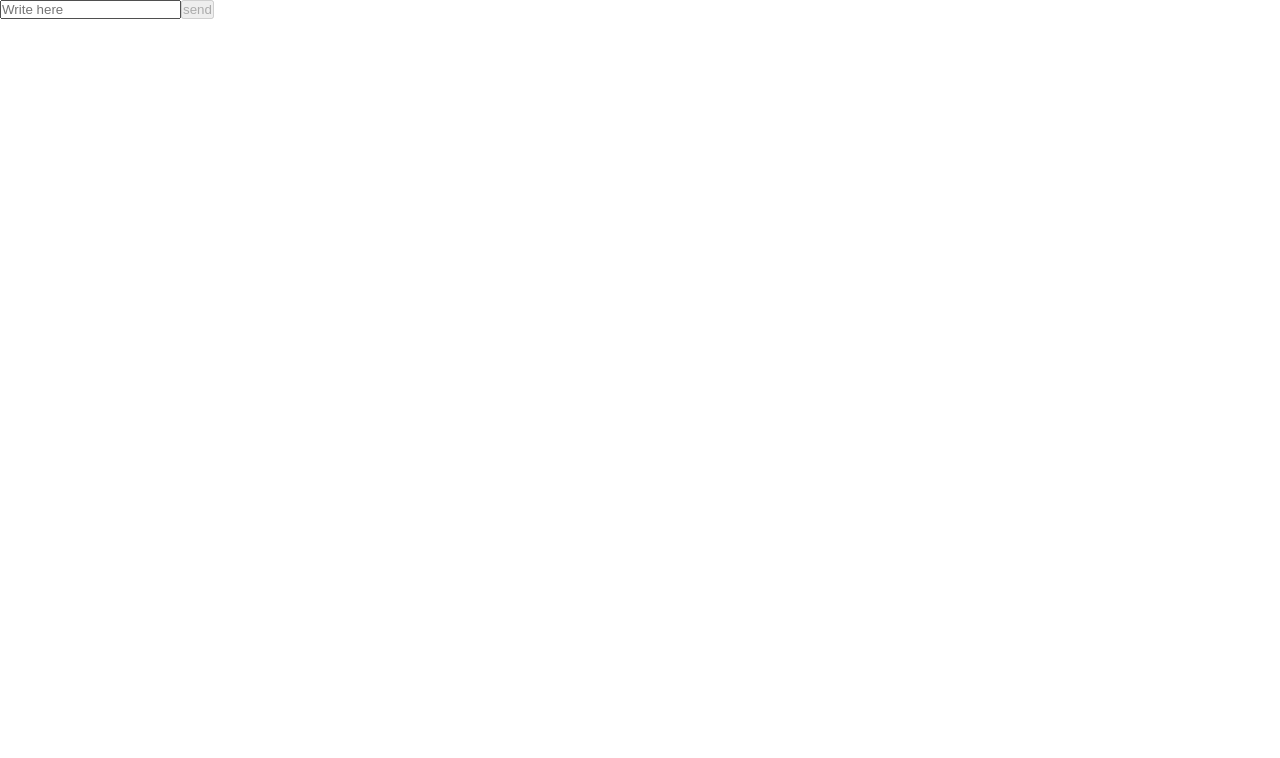
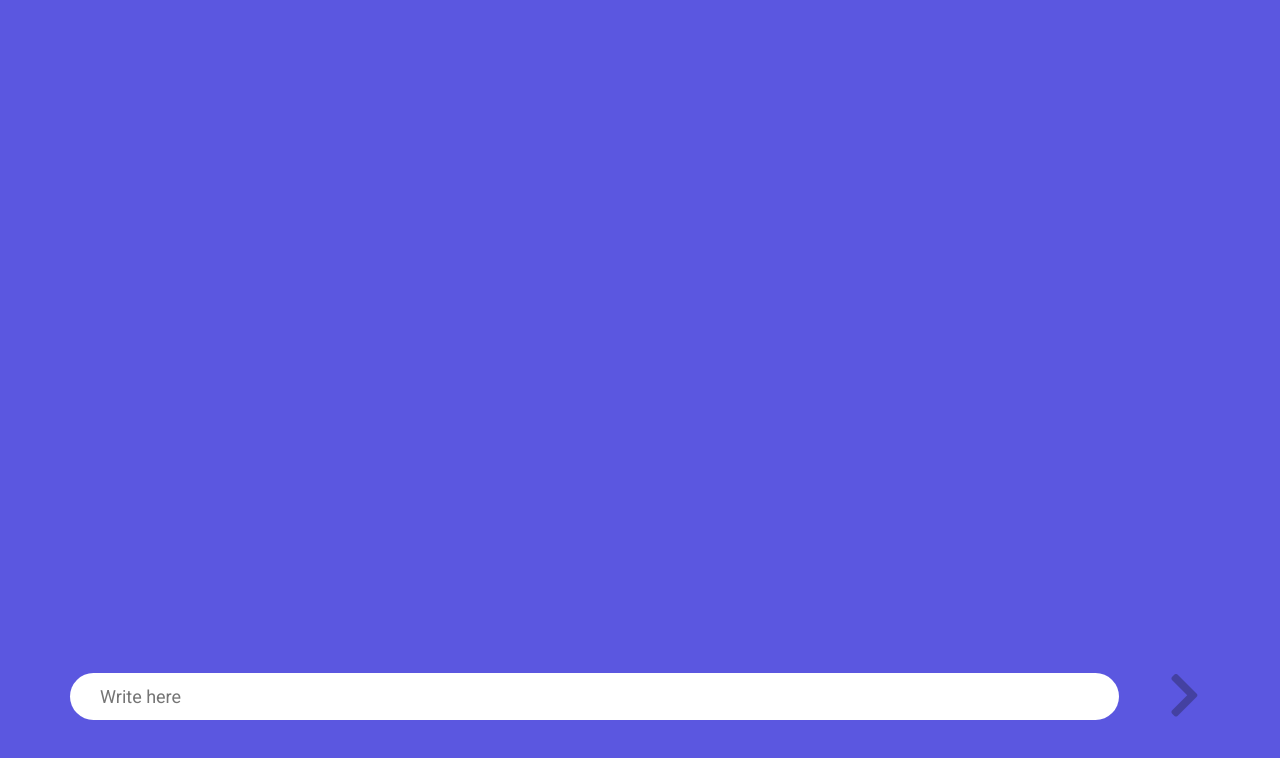
Before and after one commit to davidevignozzi/ng6-chatbot, an Angular app: page / in a window 1280 px wide. Shown: the top 758 px of the page. Built offline with nearby package versions, Linux system fonts and the light colour scheme.

Commit message:
Refactoring + add style

```diff
--- a/src/app/app.component.css
+++ b/src/app/app.component.css
@@ -0,0 +1,80 @@
+/* ? --------------------------------------------------- common */
+.app{
+    height: 100%;
+    display: flex;
+    flex-direction: column;
+}
+
+/* ? --------------------------------------------------- messages */
+.section-container{
+    width: 100%;
+    height: calc(100% - 100px);
+    overflow-y: scroll;
+}
+.section-container::-webkit-scrollbar {
+    display: none;
+}
+.messages-container{
+    display: flex;
+    flex-direction: column;
+}
+
+.sent p, .replay p{
+    font-size: 18px;
+    padding: 10px 14px;
+}
+.sent, .replay{
+    max-width: 40%;
+    color: #303030;
+    border-radius: 30px;
+    margin-top: 15px;
+}
+.sent:first-of-type{
+    margin-top: 0;
+}
+
+/* * ------------------------- sent */
+.sent{
+    align-self: flex-end;
+    background-color: #fff;
+}
+/* * ------------------------- recieved */
+.replay{
+    align-self: flex-start;
+    background-color: #25cede;
+}
+
+/* ? --------------------------------------------------- input */
+.input-container{
+   height: 100px;
+}
+form{
+    height: 100%;
+    display: flex;
+    align-items: flex-end;
+}
+.input-container input{
+    width: calc(100% - 60px);
+    margin-right: 50px;
+    padding-top: 13px;
+    padding-bottom: 13px;
+    padding-left: 30px;
+    border: none;
+    border-radius: 30px;
+    font-size: 18px;
+}
+.input-container input:focus{
+    outline: none;
+}
+
+/* submit */
+.input-container button{
+    background-color: rgba(255, 255, 255, 0);
+    border: none;
+}
+.input-container button:enabled{
+    color: #fff;
+}
+.input-container button i{
+    font-size: 50px;
+}
--- a/src/app/app.component.html
+++ b/src/app/app.component.html
@@ -1,11 +1,15 @@
-<div *ngFor="let mex of messagesSent">
+<div class="app">
+    <section class="section-container">
+
+        <div class="messages-container" *ngFor="let mex of messages">
+            <div [ngClass]="{'sent': mex.status === 'sent', 'replay': mex.status === 'replay'}">
                 <p>{{mex.content}}</p>
             </div>
-
-<div *ngFor="let mex of messagesReply">
-    <p style="color: red;">{{mex.content}}</p>
         </div>
 
+    </section>
+
+    <section class="input-container">
         <form (ngSubmit)="send()" [formGroup]="form">
 
             <input
@@ -14,8 +18,10 @@
             formControlName="message"
             (ngModelChange)="checkMessage()">
 
-    <input type="submit"
-    value="send"
-    [disabled]="!written">
+            <button type="submit" [disabled]="!written">
+                <i class="fas fa-chevron-right"></i>
+            </button>
 
         </form>
+    </section>
+</div>
--- a/src/app/app.component.ts
+++ b/src/app/app.component.ts
@@ -15,10 +15,8 @@ export class AppComponent {
   // boolean to enable button
   written = false;
 
-  // array of messages sent
-  messagesSent= [];
-  // array of messages recieved
-  messagesReply= [];
+  // Array all messages
+  messages = []
 
   constructor(
     private fb: FormBuilder
@@ -46,14 +44,15 @@ export class AppComponent {
 
     let mexContent = this.form.controls['message'].value;
 
-    // push message in the array
-    this.messagesSent.push(
+    // push message in the array of messages
+    this.messages.push(
       {
         content: mexContent,
         date: new Date(),
         status: 'sent'
       }
     );
+
 
     // activate Replay after a second
     setTimeout(() => {
@@ -67,11 +66,13 @@ export class AppComponent {
   // ------------------------------------------------ response message
   autoReplay(): void{
     // last message sent
-    let lastMessage = this.messagesSent[this.messagesSent.length - 1].content;
+    let lastMessage = this.messages[this.messages.length - 1].content;
 
     // greeting
     if(lastMessage.toUpperCase() === 'CIAO' || lastMessage.toUpperCase() === 'HEY' || lastMessage.toUpperCase() === 'HOLA' || lastMessage.toUpperCase() === 'WE' || lastMessage.toUpperCase() === 'EHI' || lastMessage.toUpperCase() === 'SALVE' || lastMessage.toUpperCase() === 'BUONGIORNO' || lastMessage.toUpperCase() === 'BUONASERA'){
-      this.messagesReply.push(
+
+      // message in the array of messages
+      this.messages.push(
         {
           content: 'Ehilà',
           date: new Date(),
@@ -81,7 +82,9 @@ export class AppComponent {
     }
     // how are you?
     else if(lastMessage.toUpperCase() === 'COME VA?' || lastMessage.toUpperCase() === 'COME VA' || lastMessage.toUpperCase() === 'COME STAI?' || lastMessage.toUpperCase() === 'COME STAI' || lastMessage.toUpperCase() === 'COME VA LA VITA?' || lastMessage.toUpperCase() === 'COME VA LA VITA'){
-      this.messagesReply.push(
+
+      // message in the array of messages
+      this.messages.push(
         {
           content: 'Tutto bene dai',
           date: new Date(),
@@ -91,7 +94,9 @@ export class AppComponent {
     }
     // who are you?
     else if(lastMessage.toUpperCase() === 'CHI SEI?'){
-      this.messagesReply.push(
+
+      // message in the array of messages
+      this.messages.push(
         {
           content: 'Sono AngularBot, un Bot creato da un programmatore pigro infatti avrei dovuto sapere come rispondere a molte domande ma in realtà non so niente. Posso solo salutare.',
           date: new Date(),
@@ -101,7 +106,9 @@ export class AppComponent {
     }
     // Where are you?
     else if(lastMessage.toUpperCase() === 'DOVE SEI?' || lastMessage.toUpperCase() === 'DOVE VIVI?'){
-      this.messagesReply.push(
+
+      // push in the array of messages
+      this.messages.push(
         {
           content: 'Sono un Bot...',
           date: new Date(),
@@ -115,15 +122,19 @@ export class AppComponent {
       )
     }
     else if(lastMessage.toUpperCase().includes("COMPONENT") || lastMessage.toUpperCase().includes("SELECTOR") || lastMessage.toUpperCase().includes("NGFOR") || lastMessage.toUpperCase().includes("NGIF")){
-      this.messagesReply.push(
+
+      // message in the array of messages
+      this.messages.push(
         {
-          content: `E' Javascript. Consulta la documentazione di Angular se vuoi saperne di più.`,
+          content: "E' Javascript. Consulta la documentazione di Angular se vuoi saperne di più.",
           date: new Date(),
           status: 'replay'
         }
       )
     } else {
-      this.messagesReply.push(
+
+      // push in the array of messages
+      this.messages.push(
         {
           content: 'Non ho capito',
           date: new Date(),
@@ -132,5 +143,4 @@ export class AppComponent {
       )
     }
   }
-
 }
--- a/src/index.html
+++ b/src/index.html
@@ -3,12 +3,20 @@
 <head>
   <meta charset="utf-8">
   <title>Angular6Chatbot</title>
+  <!-- font -->
+  <link rel="preconnect" href="https://fonts.googleapis.com">
+  <link rel="preconnect" href="https://fonts.gstatic.com" crossorigin>
+  <link href="https://fonts.googleapis.com/css2?family=Montserrat:wght@400;700&family=Roboto:wght@400;700&display=swap" rel="stylesheet">
+  <!-- fontawesome -->
+  <link rel="stylesheet" href="https://cdnjs.cloudflare.com/ajax/libs/font-awesome/5.15.4/css/all.min.css" integrity="sha512-1ycn6IcaQQ40/MKBW2W4Rhis/DbILU74C1vSrLJxCq57o941Ym01SwNsOMqvEBFlcgUa6xLiPY/NS5R+E6ztJQ==" crossorigin="anonymous" referrerpolicy="no-referrer" />
   <base href="/">
 
   <meta name="viewport" content="width=device-width, initial-scale=1">
   <link rel="icon" type="image/x-icon" href="favicon.ico">
 </head>
 <body>
-  <app-root></app-root>
+  <div class="container">
+    <app-root></app-root>
+  </div>
 </body>
 </html>
--- a/src/styles.css
+++ b/src/styles.css
@@ -3,4 +3,14 @@
     margin: 0;
     padding: 0;
     box-sizing: border-box;
+    font-family: 'Montserrat', sans-serif;
+    font-family: 'Roboto', sans-serif;
 }
+body{
+    background-color: #5b57e0;
+    height: calc(100vh - (65px + 80px));
+}
+.container{
+    height: 100%;
+    margin: 65px 80px 65px 70px;
+}
```
Lines whose indentation alone changed are shown as unchanged.
